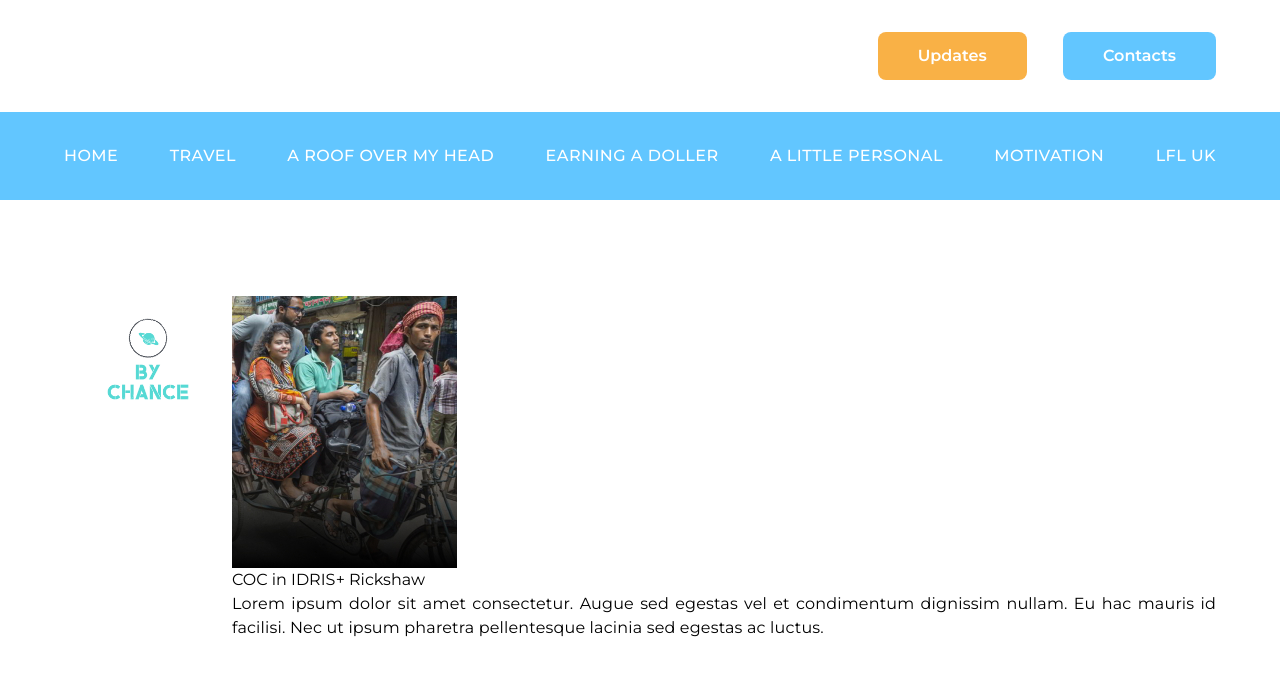
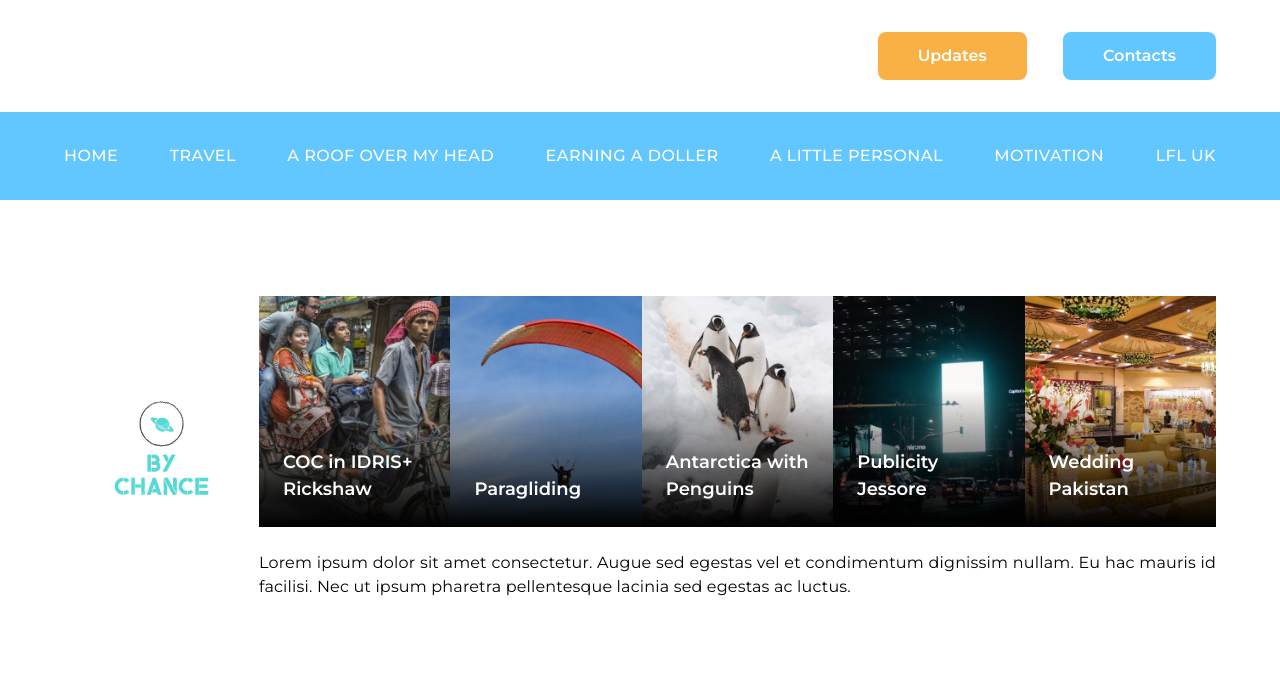
Before and after one commit to Najmuskg/bychance, a website: page index.html in a window 1280 px wide. Drawn offline with Linux system fonts and the light colour scheme.

Commit message:
added info block

```diff
--- a/index.html
+++ b/index.html
@@ -46,8 +46,8 @@
     <!-- End of Info Section -->
     <section class="block-pad">
       <div class="holder">
-        <div class="flex">
-          <div class="max-w-[168px]">
+        <div class="flex flex-col lg:flex-row items-center justify-center">
+          <div class="max-w-[195px]">
             <h1 title="BY CHANCE">
               <a href="index.html">
                 <img src="./assets/images/logo.png" alt="BY CHANCE" />
@@ -56,13 +56,89 @@
           </div>
           <!-- logo -->
 
-          <div>
-            <div>
-              <a href="#" class="w-full h-[272px]">
-                <figure class="relative w-full h-full">
-                  <img src="./assets/images/grid1.jpg" alt="Image" />
-                  <figcaption>
-                    <h3>COC in IDRIS+ Rickshaw</h3>
+          <div class="space-y-6">
+            <div class="grid sm:grid-cols-3 lg:grid-cols-5">
+              <a href="#" class="w-full aspect-[225/272] overflow-hidden group">
+                <figure class="relative w-full h-full flex items-end p-6">
+                  <img
+                    class="absolute top-0 left-0 w-full h-full object-cover group-hover:scale-110 duration-300"
+                    src="./assets/images/grid1.jpg"
+                    alt="Image"
+                  />
+                  <figcaption class="relative z-10">
+                    <h3
+                      class="text-white text-18 font-montserrat font-semibold"
+                    >
+                      COC in IDRIS+ Rickshaw
+                    </h3>
+                  </figcaption>
+                </figure>
+              </a>
+
+              <a href="#" class="w-full aspect-[225/272] overflow-hidden group">
+                <figure class="relative w-full h-full flex items-end p-6">
+                  <img
+                    class="absolute top-0 left-0 w-full h-full object-cover group-hover:scale-110 duration-300"
+                    src="./assets/images/grid2.jpg"
+                    alt="Image"
+                  />
+                  <figcaption class="relative z-10">
+                    <h3
+                      class="text-white text-18 font-montserrat font-semibold"
+                    >
+                      Paragliding
+                    </h3>
+                  </figcaption>
+                </figure>
+              </a>
+
+              <a href="#" class="w-full aspect-[225/272] overflow-hidden group">
+                <figure class="relative w-full h-full flex items-end p-6">
+                  <img
+                    class="absolute top-0 left-0 w-full h-full object-cover group-hover:scale-110 duration-300"
+                    src="./assets/images/grid3.jpg"
+                    alt="Image"
+                  />
+                  <figcaption class="relative z-10">
+                    <h3
+                      class="text-white text-18 font-montserrat font-semibold"
+                    >
+                      Antarctica with Penguins
+                    </h3>
+                  </figcaption>
+                </figure>
+              </a>
+
+              <a href="#" class="w-full aspect-[225/272] overflow-hidden group">
+                <figure class="relative w-full h-full flex items-end p-6">
+                  <img
+                    class="absolute top-0 left-0 w-full h-full object-cover group-hover:scale-110 duration-300"
+                    src="./assets/images/grid4.jpg"
+                    alt="Image"
+                  />
+                  <figcaption class="relative z-10">
+                    <h3
+                      class="text-white text-18 font-montserrat font-semibold"
+                    >
+                      Publicity Jessore
+                    </h3>
+                  </figcaption>
+                </figure>
+              </a>
+
+              <a href="#" class="w-full aspect-[225/272] overflow-hidden group">
+                <figure class="relative w-full h-full flex items-end p-6">
+                  <img
+                    class="absolute top-0 left-0 w-full h-full object-cover group-hover:scale-110 duration-300"
+                    src="./assets/images/grid5.jpg"
+                    alt="Image"
+                  />
+                  <figcaption class="relative z-10">
+                    <h3
+                      class="text-white text-18 font-montserrat font-semibold"
+                    >
+                      Wedding Pakistan
+                    </h3>
                   </figcaption>
                 </figure>
               </a>
--- a/src/input.css
+++ b/src/input.css
@@ -6,7 +6,7 @@
 @tailwind utilities;
 
 .holder {
-  @apply max-w-[1388px] m-auto px-6 md:px-11 lg:px-16;
+  @apply max-w-[1502px] m-auto px-6 md:px-11 lg:px-16;
 }
 
 @layer base {
--- a/tailwind.config.js
+++ b/tailwind.config.js
@@ -8,6 +8,8 @@ module.exports = {
       colors: {
         primary: "#62C6FF",
         secondary: "#F9B146",
+        black: "#020506",
+        grey: "#4D4D4D",
       },
 
       fontSize: {
```
Also changed, not shown: assets/css/screen.min.css.
